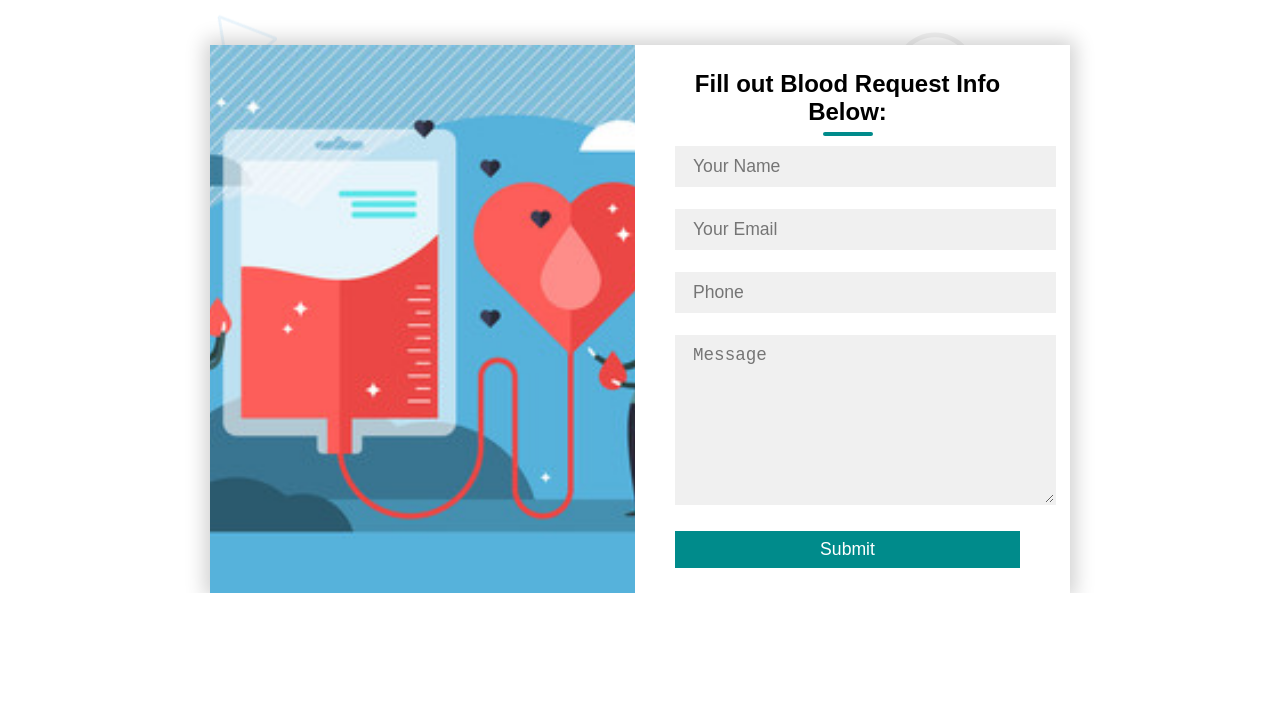
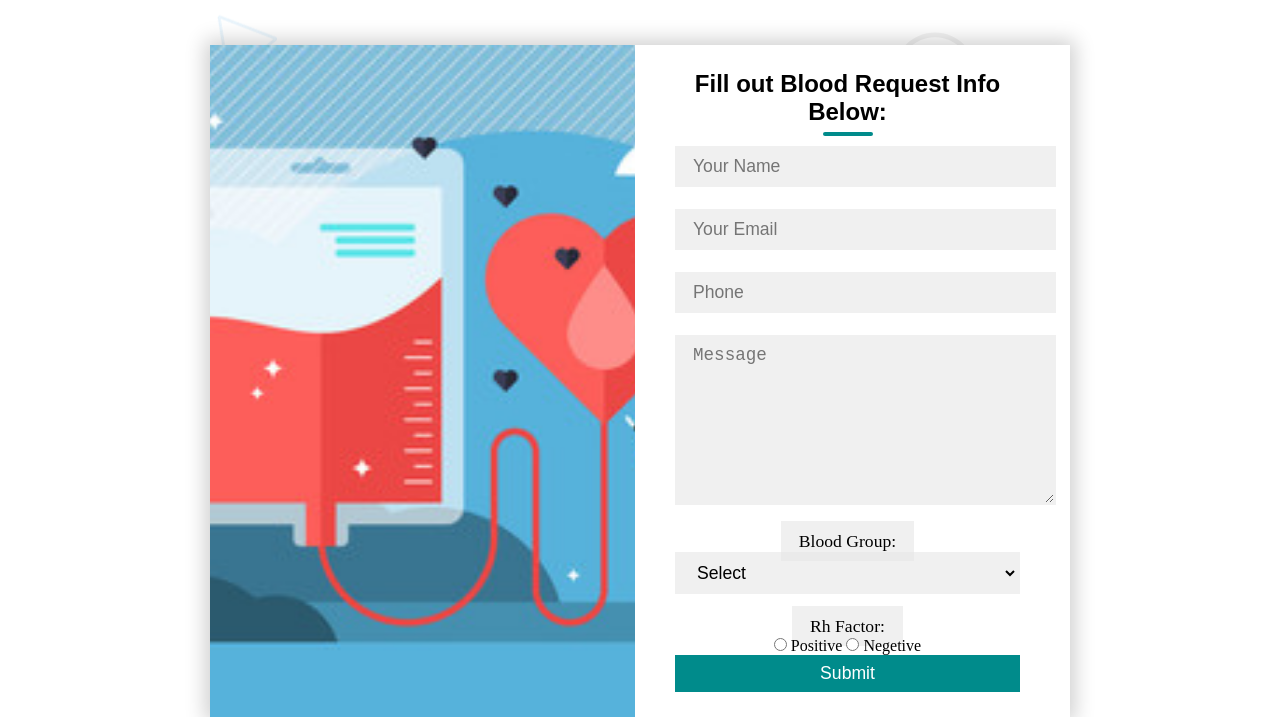
Before and after one commit to mausaye/DatabaseProject, a plain HTML site: page help.html in a window 1280 px wide. Shown: the part 211-928 px from the top of the page. Before the commit the page ends 804 px from the top, so only its background shows below. Drawn offline with Linux system fonts and the light colour scheme; a web font is replaced by a local one.

Commit message:
Update help.html

```diff
--- a/help.html
+++ b/help.html
@@ -38,10 +38,35 @@
                     <input type="text" class="field" placeholder="Your Email">
                     <input type="text" class="field" placeholder="Phone">
                     <textarea placeholder="Message" class="field"></textarea>
+                    <div class="row">
+                        <div class="col s12 m4 l4">
+                            <label class="field">Blood Group:</label>
+                            <div>
+                            <select class="field" name="blood" id="blood" class="validate" required>
+                                <option value="">Select</option>
+                                <option value="A">A</option>
+                                <option value="B">B</option>
+                                <option value="O">O</option>
+                                <option value="AB">AB</option>
+                            </select>
+                            </div>
+
+                            <label class="field" >Rh Factor:</label>
+                            <p class=" white-text">
+                                <label>
+                                    <input class="with-gap white-text white" value="+" name="rh" type="radio" required />
+                                    <span class="white-text">Positive</span>
+                                </label>
+                                <label>
+                                    <input class="with-gap white-text white" value="-" name="rh" type="radio" required />
+                                    <span class="white-text">Negetive</span>
+                                </label>
+                            </p>
                     <button class="btn">Submit</button>
                 </div>
             </div>
         </div>
+
     </main>
 
 
```
